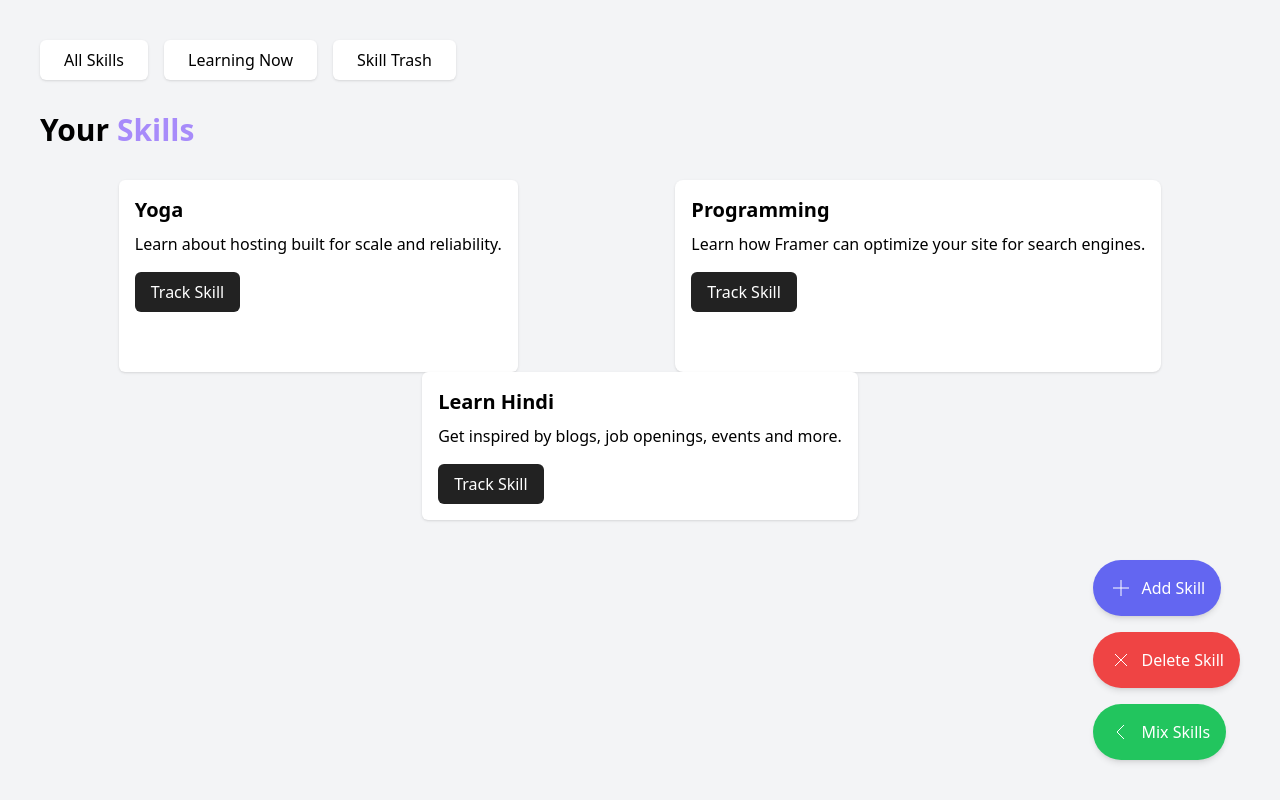
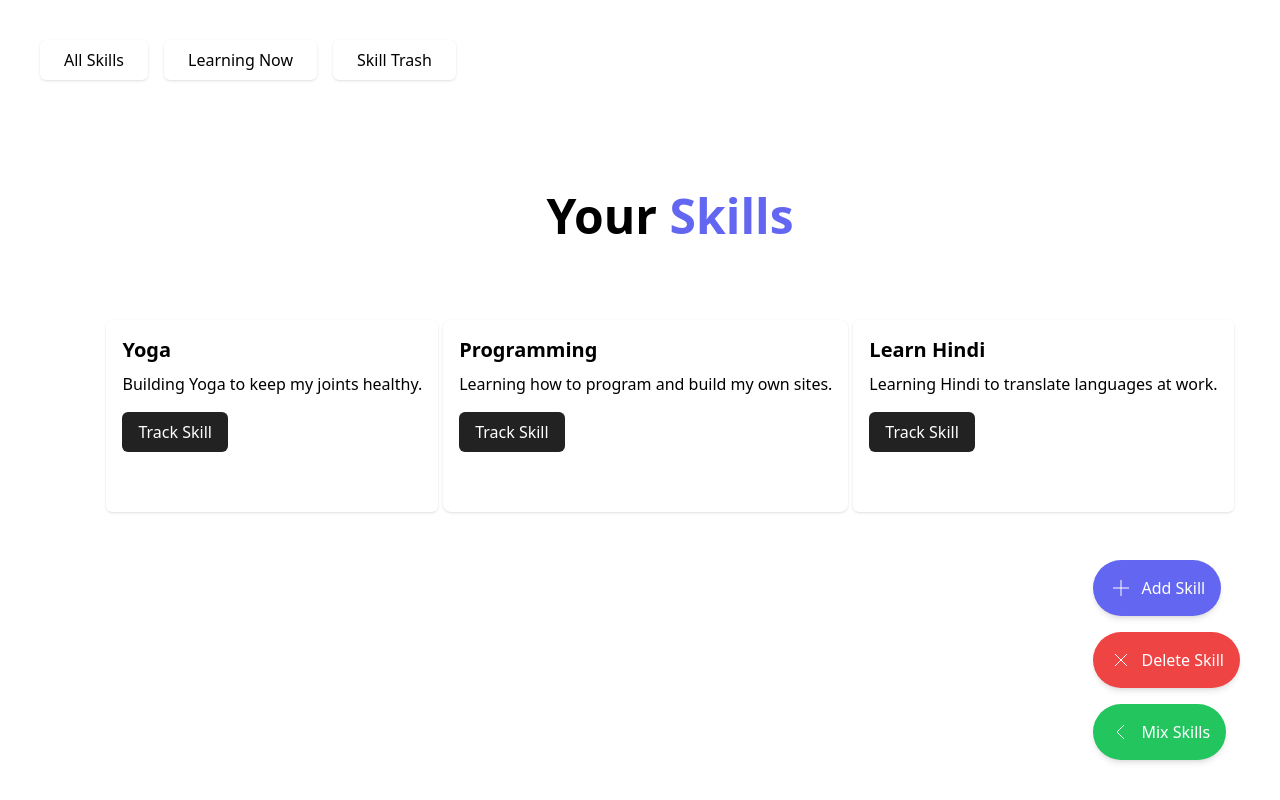
Before and after one commit to VelpCode/Skill-Slap, a website: page index.html in a window 1280 px wide. Drawn offline with Linux system fonts and the light colour scheme.

Commit message:
obsession

```diff
--- a/index.html
+++ b/index.html
@@ -7,7 +7,7 @@
     <link rel = "stylesheet" href = "dist/output.css">
 </head>
 
-<body class="bg-gray-100 p-10">
+<body class="bg-white p-10">
    <!-- Navigation Tabs -->
    <div class="flex mb-8 space-x-4">
        <button class="py-2 px-6 bg-white rounded-md shadow transform transition duration-300 hover:scale-110">All Skills</button>
@@ -15,28 +15,33 @@
        <button class="py-2 px-6 bg-white rounded-md shadow transform transition duration-300 hover:scale-110">Skill Trash</button>
    </div>
 
+   <div class="bg-white flex flex-col pl-16 pr-1 max-md:px-5">
+
    <!-- Title -->
-   <div class="mb-8">
-       <h1 class="text-3xl font-bold">Your <span class = "text-violet-400">Skills</span></h1>
+   <div class = "text-indigo-500 text-5xl font-bold self-center whitespace-nowrap mt-20 max-md:text-4xl max-md:mt-10">
+
+        <span class = "text-black">Your</span>
+        <span class = "text-indigo-500">Skills</span>
+
    </div>
 
    <!-- Skill Cards -->
-   <div class="flex flex-wrap justify-around skills-container">
+   <div class="flex flex-wrap justify-around skills-container mt-20">
        <div class="bg-white p-4 rounded-md shadow h-48">
            <h2 class="font-semibold text-xl mb-2">Yoga</h2>
-           <p>Learn about hosting built for scale and reliability.</p>
+           <p>Building Yoga to keep my joints healthy.</p>
            <button class="mt-4 px-4 py-2 bg-[#222222] text-white rounded-md transform transition duration-300 hover:scale-110">Track Skill</button>
       </div>
 
        <div class="bg-white p-4 rounded-lg shadow">
            <h2 class="font-semibold text-xl mb-2">Programming</h2>
-           <p>Learn how Framer can optimize your site for search engines.</p>
+           <p>Learning how to program and build my own sites.</p>
            <button class="mt-4 px-4 py-2 bg-[#222222] text-white rounded-md transform transition duration-300 hover:scale-110">Track Skill</button>
        </div>
 
        <div class="bg-white p-4 rounded-md shadow">
            <h2 class="font-semibold text-xl mb-2">Learn Hindi</h2>
-           <p>Get inspired by blogs, job openings, events and more.</p>
+           <p>Learning Hindi to translate languages at work.</p>
            <button class="mt-4 px-4 py-2 bg-[#222222] text-white rounded-md transform transition duration-300 hover:scale-110">Track Skill</button>
        </div>
    </div>
@@ -66,7 +71,7 @@
    </div>
    <div id="addSkillModal" class="fixed top-0 left-0 w-full h-full flex items-center justify-center bg-black bg-opacity-10 transform transition-all duration-300 ease-out scale-95 opacity-0 hidden"onclick="outsideClickClose(event)">
       <div class="bg-white p-8 rounded-lg w-96">
-          <h2 class="text-xl font-semibold mb-4">Slapty Skill</h2>
+          <h2 class="text-xl font-semibold mb-4">Slap Skill</h2>
 
 
           <form id ="addSkillForm">
@@ -85,6 +90,7 @@
           </form>
       </div>
   </div>
+  </div>
    <script src = "script.js"></script>
 </body>
 </html>
```
Also changed, not shown: dist/output.css.
